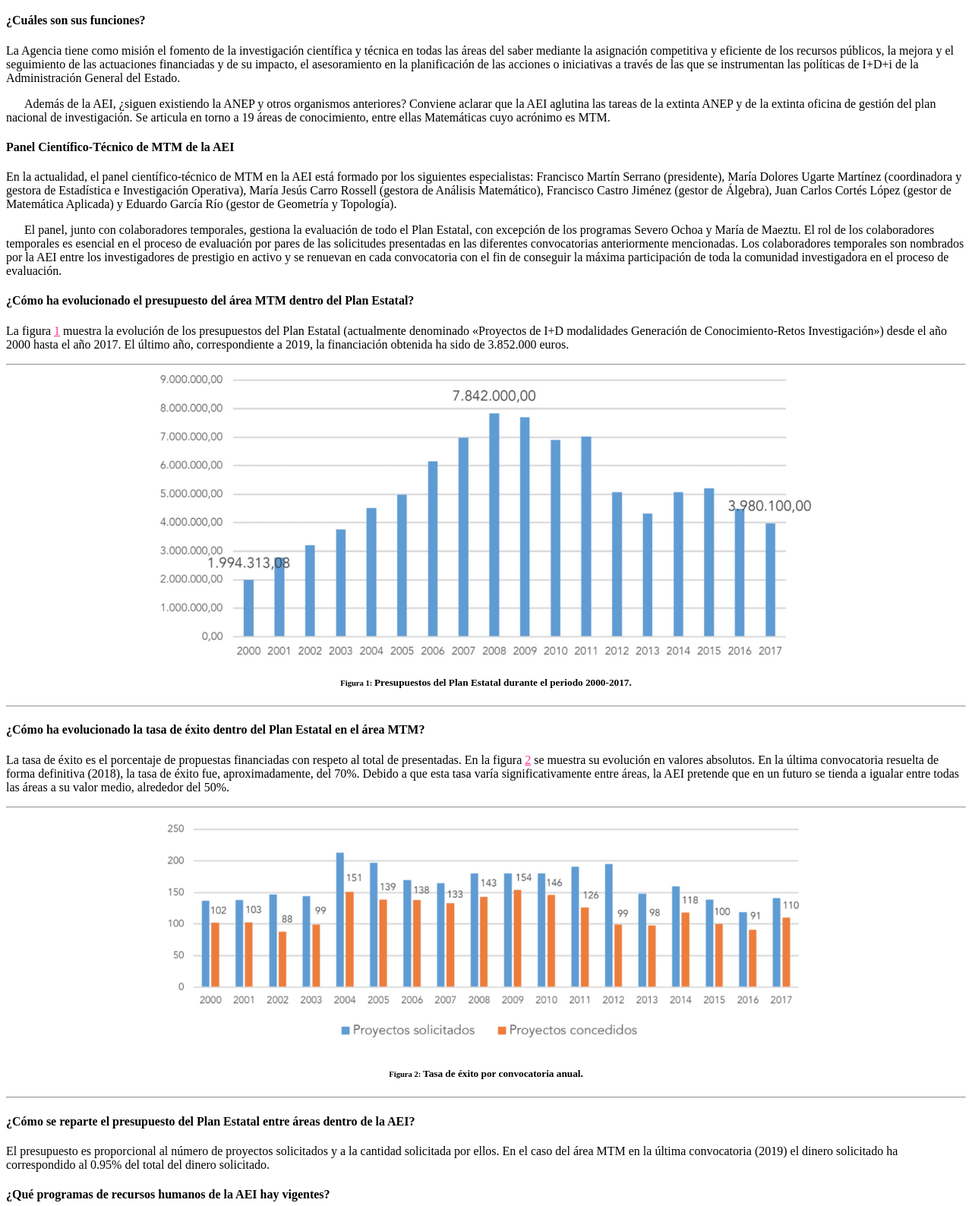
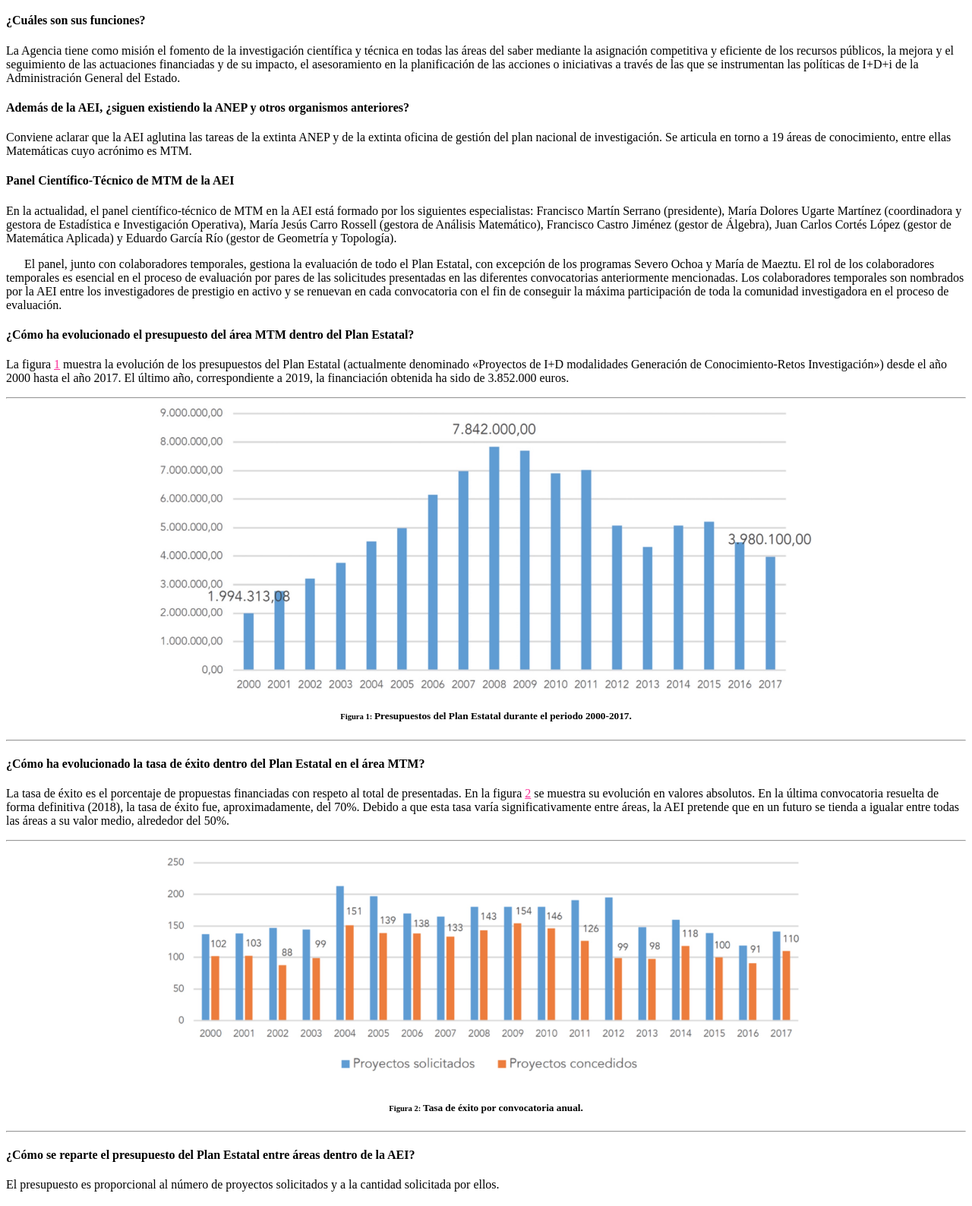
Before and after one commit to BoletinSEMA/boletin25, a plain HTML site: page boletin25se1.html in a window 1280 px wide. Shown: the part 365-1953 px from the top of the page at 76% size. Drawn offline with nearby package versions, Linux system fonts and the light colour scheme; some packages are replaced by stand-ins of ours.

Commit message:
Cambios AEI enviados a Rosa

```diff
--- a/boletin25se1.html
+++ b/boletin25se1.html
@@ -65,7 +65,11 @@ el asesoramiento en la planificación de las acciones o iniciativas a través de
 
 que se instrumentan las políticas de I+D+i de la Administración General del
 Estado.
-</p><!--l. 19--><p class="indent" >   Además de la AEI, ¿siguen existiendo la ANEP y otros organismos anteriores? Conviene
+
+   </p><!--l. 19-->
+   <h4 class="likesubsectionHead"><a
+ id="x4-60001"></a>Además de la AEI, ¿siguen existiendo la ANEP y otros organismos anteriores?</h4>
+<!--l. 23--><p class="noindent" >Conviene
 aclarar que la AEI aglutina las tareas de la extinta ANEP y de la extinta oficina de gestión del
 plan nacional de investigación. Se articula en torno a 19 áreas de conocimiento, entre ellas
 Matemáticas cuyo acrónimo es MTM.
@@ -132,8 +136,7 @@ style="height:70%; width:70%"  />
    <h4 class="likesubsectionHead"><a
  id="x4-90001"></a>¿Cómo se reparte el presupuesto del Plan Estatal entre áreas dentro de la AEI?</h4>
 <!--l. 50--><p class="noindent" >El presupuesto es proporcional al número de proyectos solicitados y a la cantidad solicitada
-por ellos. En el caso del área MTM en la última convocatoria (2019) el dinero solicitado ha
-correspondido al 0.95% del total del dinero solicitado.
+por ellos.
 </p><!--l. 52--><p class="noindent" >
 </p>
    <h4 class="likesubsectionHead"><a
@@ -161,10 +164,10 @@ del número de plazas ofertadas por los centros de investigación y universidade
 números en la última convocatoria resuelta (que corresponde a 2018) han sido 5 JdC
 Incorporación, 6 JdC Formación y 6 RyC.
 </p>
-<div class="center"
->
+<!-- <div class="center" -->
+<!-- > -->
 <!--l. 62--><!--<p class="noindent" >-->
-</p><!--l. 63--><!--<p class="noindent" >_____________________________________ <span
+<!--l. 63--><!--<p class="noindent" >_____________________________________ <span
 class="cmsy-10x-x-120">◇</span><span
 class="cmsy-10x-x-207">◇</span><span
 class="cmsy-10x-x-120">◇</span>_____________________<br />
```
